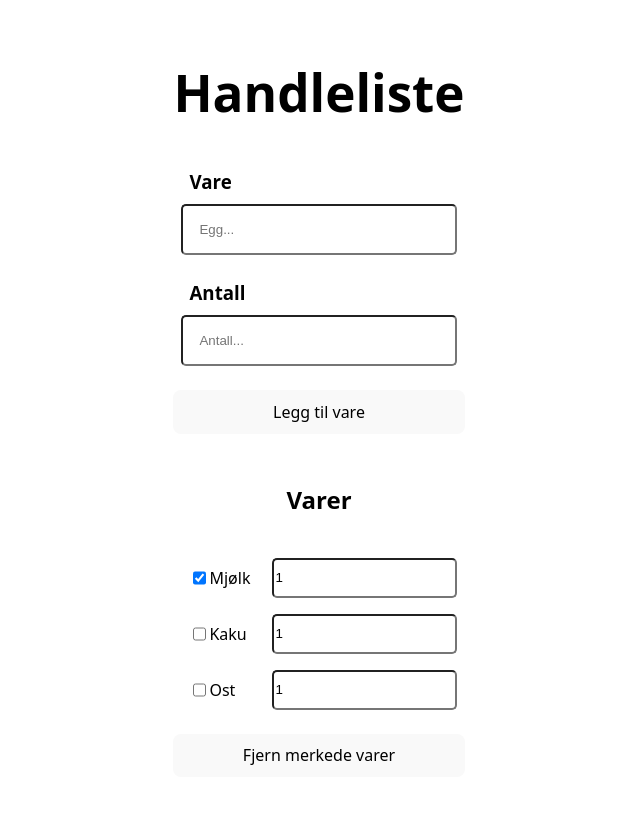
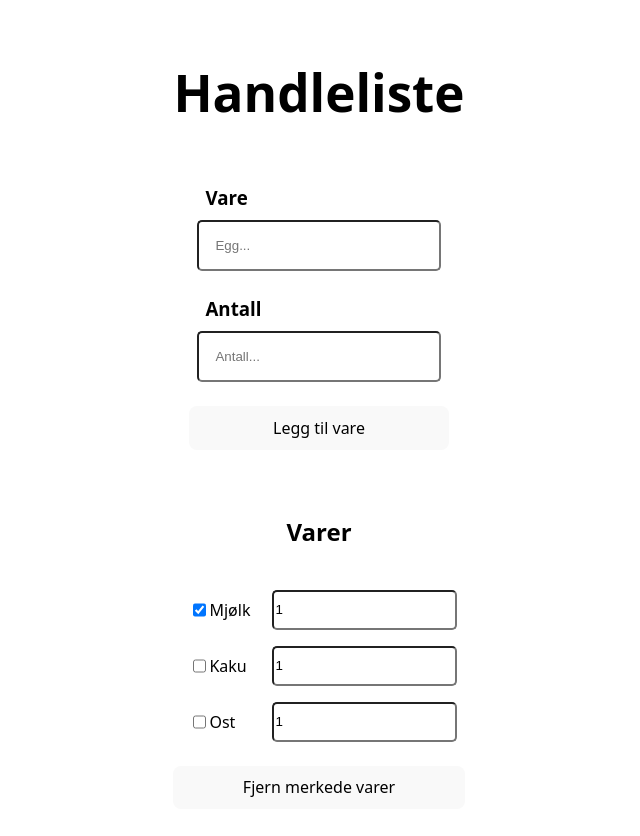
Before and after one commit to EPH-02/arbeidskrav_26, a React (Vite) app: page / in a window 1280 px wide. Shown: the top 836 px of the page, without its empty margins (321-961 px from the left). Built offline with nearby package versions, Linux system fonts and the light colour scheme.

Commit message:
endret på CSS

```diff
--- a/src/App.jsx
+++ b/src/App.jsx
@@ -71,7 +71,10 @@ function App() {
 
   return (//Return tilhører App funksjonen
       <main>
-        <h1>Handleliste</h1>
+        <header>
+            <h1>Handleliste</h1>
+        </header>
+
       {/* Her er selve input feltet https://www.w3schools.com/react/react_props.asp */}
       <AddForm name={name} setName={setName} count={count} setCount={setCount} error={error} addItem={addItem}/>
 
--- a/src/components/AddForm.jsx
+++ b/src/components/AddForm.jsx
@@ -2,6 +2,7 @@
 //Her ligger det html struktur for input feltet, og funksjonen addItem som tar imot input og legger det til i handlelisten i App.jsx
 export default function AddForm({ name, setName, count, setCount, error, addItem}) {
     return(
+      <section>
         <form onSubmit={addItem}>
         <label>
           <h3>Vare</h3>
@@ -20,5 +21,6 @@ export default function AddForm({ name, setName, count, setCount, error, addItem
         {/* Viser error melding dersom name eller count ikker er fylt ut */}
         {error && <p>{error}</p>}
       </form>
+      </section>
     )
 }
--- a/src/style/stylesheet.css
+++ b/src/style/stylesheet.css
@@ -59,10 +59,8 @@ form {
 section {
     display: flex;
     flex-direction: column;
-    align-items: flex-start;
     max-width: 100%;
     margin: 1rem;
-    align-items: center;
 
     ul {
         display: flex;
```
